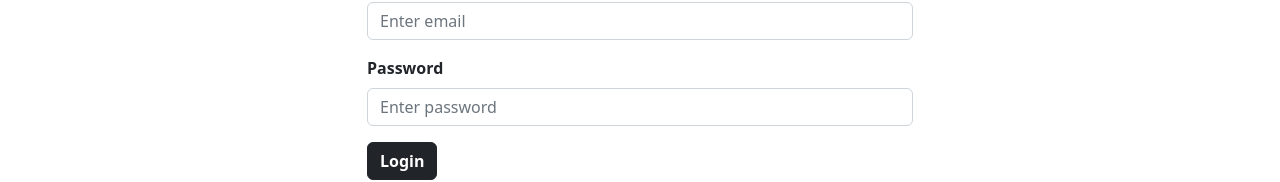
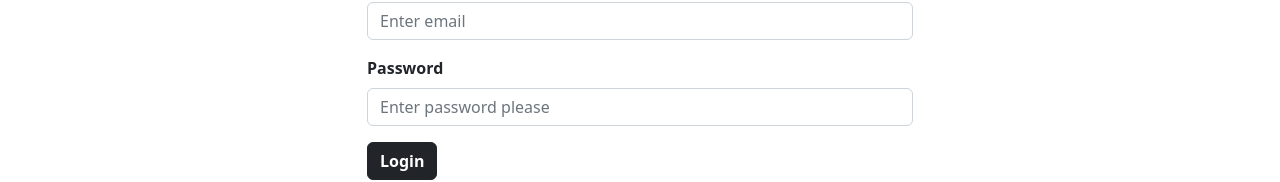
Before and after one commit to arshad-qadri/images-uploader-backend-frontend, a React (Create React App) app: page /login in a window 1280 px wide. Shown: the part 335-517 px from the top of the page. Built offline with nearby package versions, Linux system fonts and the light colour scheme.

Commit message:
please keword added

```diff
--- a/src/pages/Login.js
+++ b/src/pages/Login.js
@@ -39,7 +39,7 @@ const Login = () => {
                 <Form.Label className="fw-bold">Password</Form.Label>
                 <Form.Control
                   type="text"
-                  placeholder="Enter password"
+                  placeholder="Enter password please"
                   name="password"
                   value={formData.password}
                   onChange={handleChange}
```
Also changed, not shown: firebase.json (added), 1 other file (tests, documents, lock files or other folders).
